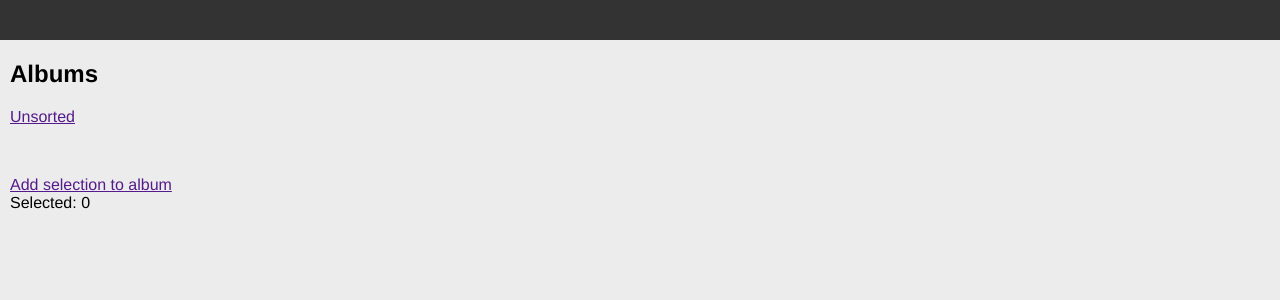
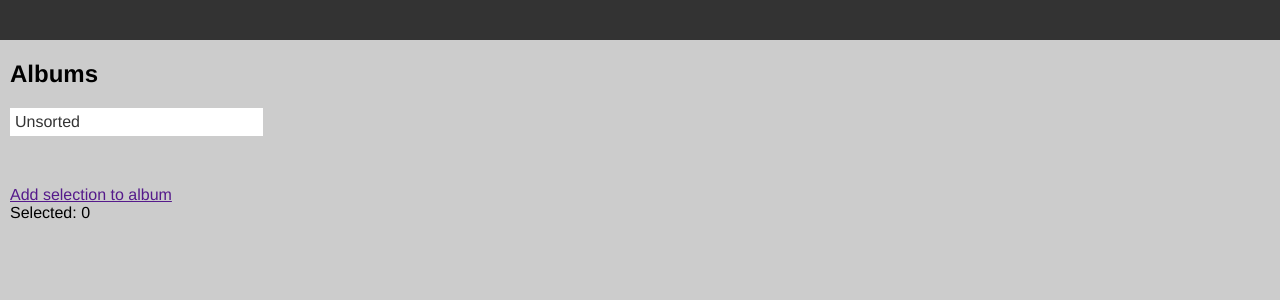
Before and after one commit to honza/rembrant, a Bottle app: page / in a window 1280 px wide. Shown: the top 300 px of the page. Run offline with Bottle, Linux system fonts and the light colour scheme; data that the repository does not hold is empty.

Commit message:
Better show which album is active

```diff
--- a/static/app.js
+++ b/static/app.js
@@ -97,10 +97,15 @@
       SidebarAlbumView.prototype.render = function() {
         var html;
         html = "<a href=\"\">" + (this.model.get('name')) + "</a>";
+        if (this.model.get('name') === 'Unsorted') {
+          $(this.el).addClass('album-active');
+        }
         return $(this.el).html(html);
       };
 
       SidebarAlbumView.prototype.click = function() {
+        $('.album').removeClass('album-active');
+        $(this.el).addClass('album-active');
         app.gridView.showAlbum(this.model);
         return false;
       };
--- a/static/style.css
+++ b/static/style.css
@@ -1,5 +1,5 @@
 body {
-    background: #ececec;
+    background: #ccc;
     font-family: 'Helvetica';
     margin: 0;
     padding: 0;
@@ -93,3 +93,21 @@ body {
 #album-selection li {
     list-style: none;
 }
+
+#grid {
+    background: #fff;;
+}
+
+.album {
+    margin-right: -1px;
+    padding: 5px;
+}
+
+.album-active {
+    background: #fff;
+}
+
+.album a {
+    color: #333;
+    text-decoration: none;
+}
```
Also changed, not shown: 1 other file.
